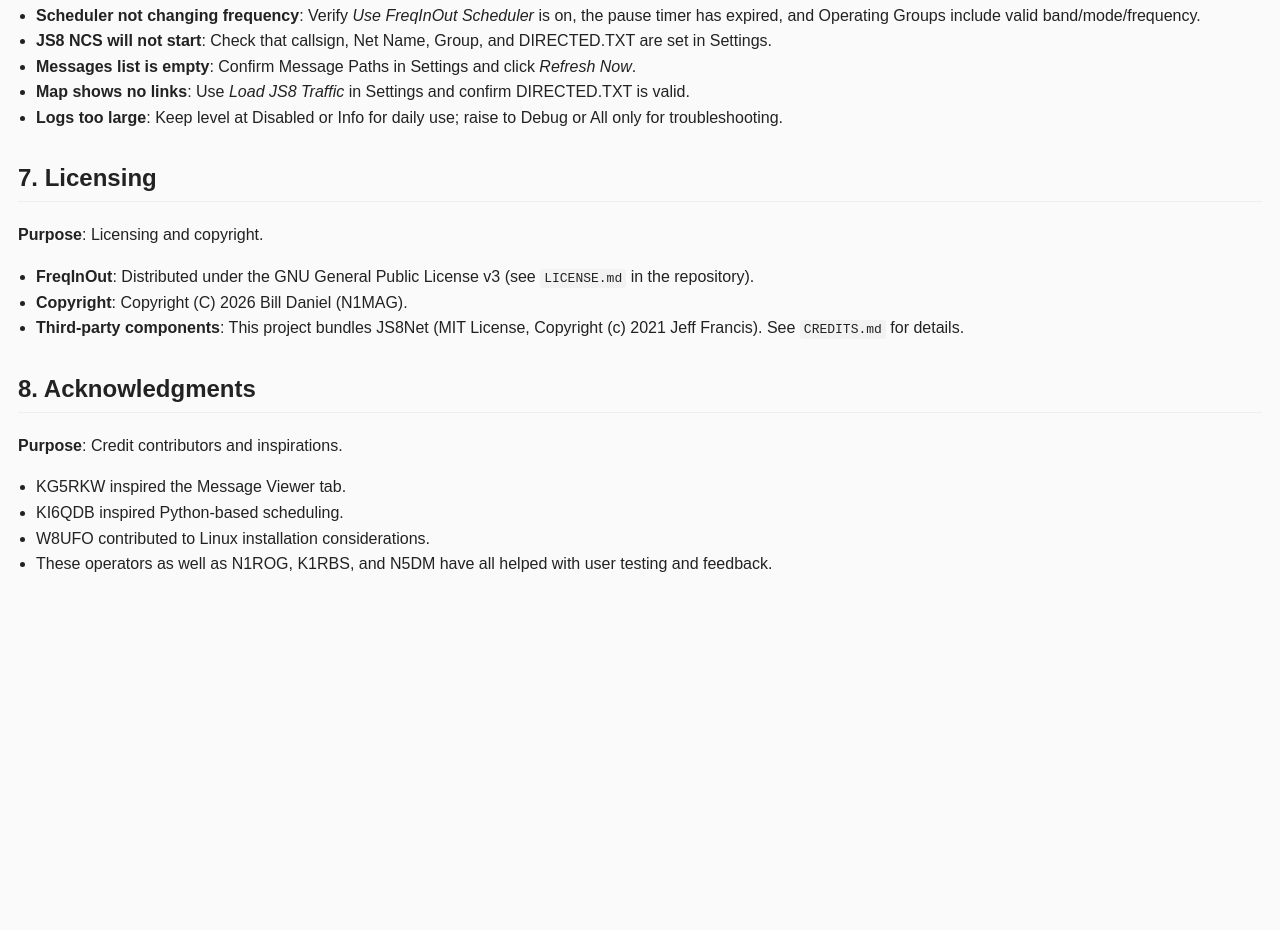
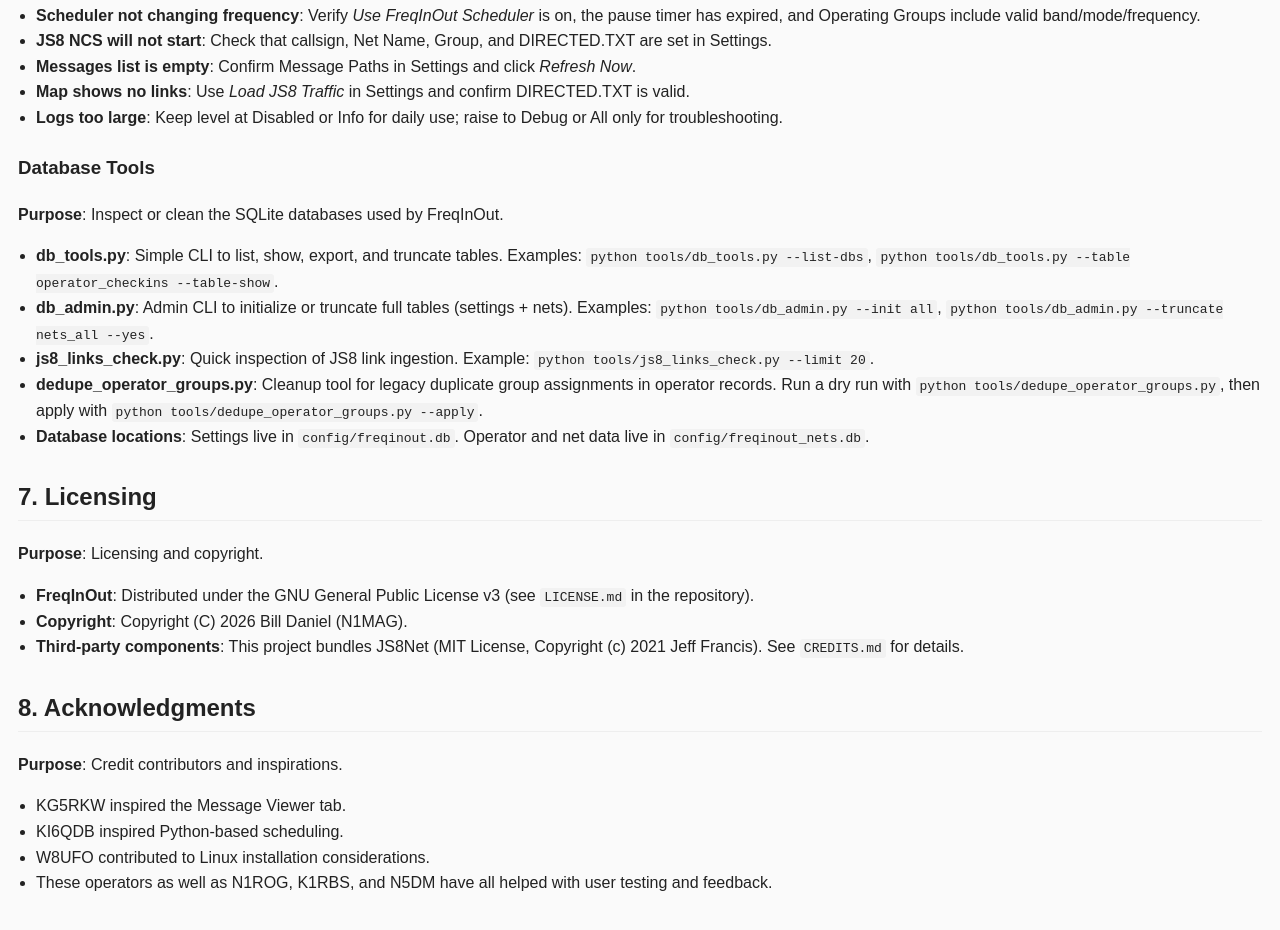
Before and after one commit to N1MAG/FreqInOut, a plain HTML site: page docs/guide.html in a window 1280 px wide. Shown: the part 9205-10135 px from the top of the page. Before the commit the page ends 9838 px from the top, so only its background shows below. Drawn offline with Linux system fonts and the light colour scheme.

Commit message:
added db tools

```diff
--- a/docs/guide.html
+++ b/docs/guide.html
@@ -330,6 +330,16 @@
     <li><strong>Logs too large</strong>: Keep level at Disabled or Info for daily use; raise to Debug or All only for troubleshooting.</li>
   </ul>
 
+  <h3 id="db-tools">Database Tools</h3>
+  <p><strong>Purpose</strong>: Inspect or clean the SQLite databases used by FreqInOut.</p>
+  <ul class="section-list">
+    <li><strong>db_tools.py</strong>: Simple CLI to list, show, export, and truncate tables. Examples: <code>python tools/db_tools.py --list-dbs</code>, <code>python tools/db_tools.py --table operator_checkins --table-show</code>.</li>
+    <li><strong>db_admin.py</strong>: Admin CLI to initialize or truncate full tables (settings + nets). Examples: <code>python tools/db_admin.py --init all</code>, <code>python tools/db_admin.py --truncate nets_all --yes</code>.</li>
+    <li><strong>js8_links_check.py</strong>: Quick inspection of JS8 link ingestion. Example: <code>python tools/js8_links_check.py --limit 20</code>.</li>
+    <li><strong>dedupe_operator_groups.py</strong>: Cleanup tool for legacy duplicate group assignments in operator records. Run a dry run with <code>python tools/dedupe_operator_groups.py</code>, then apply with <code>python tools/dedupe_operator_groups.py --apply</code>.</li>
+    <li><strong>Database locations</strong>: Settings live in <code>config/freqinout.db</code>. Operator and net data live in <code>config/freqinout_nets.db</code>.</li>
+  </ul>
+
   <h2 id="licensing">7. Licensing</h2>
   <p><strong>Purpose</strong>: Licensing and copyright.</p>
   <ul class="section-list">
```
